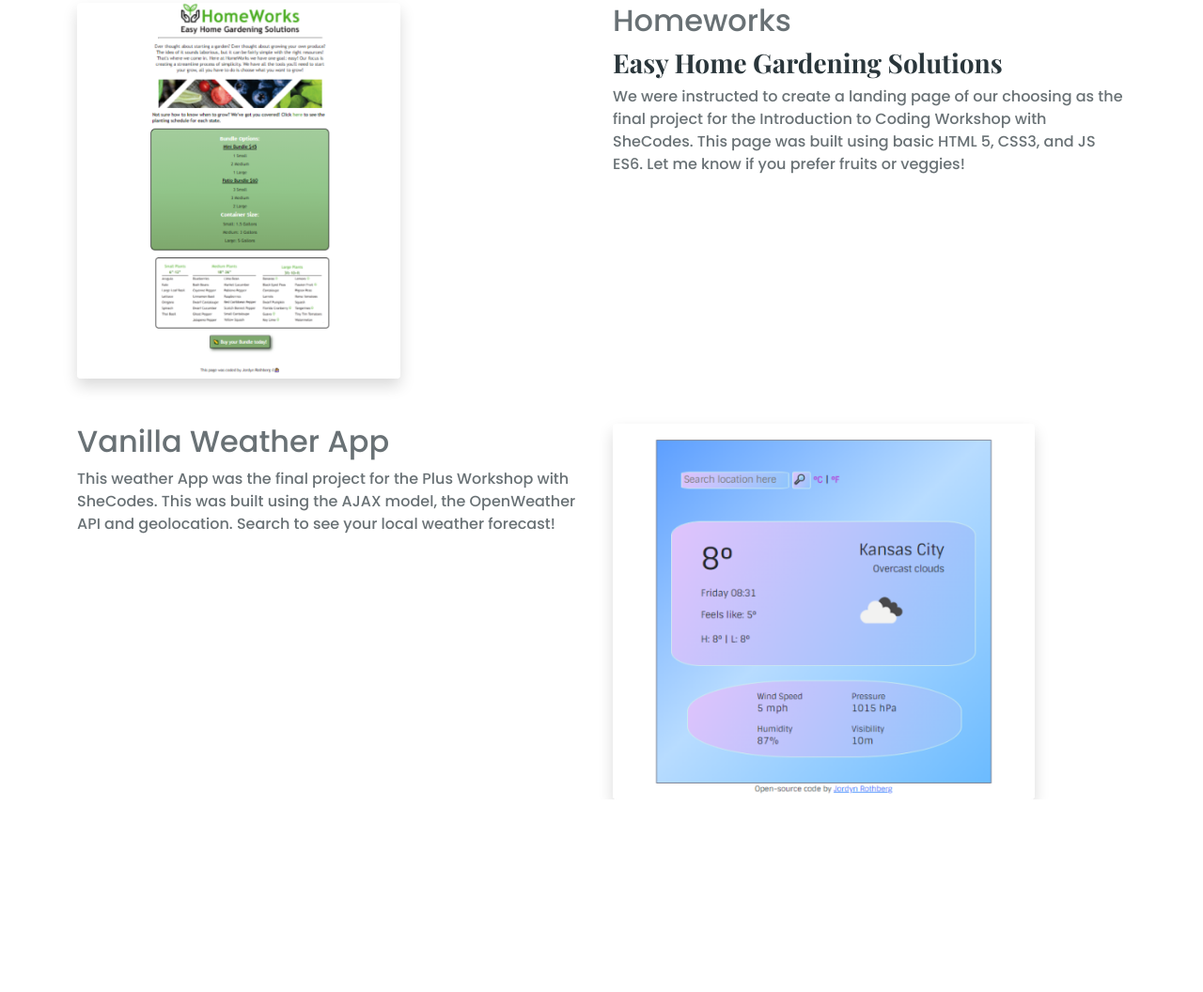
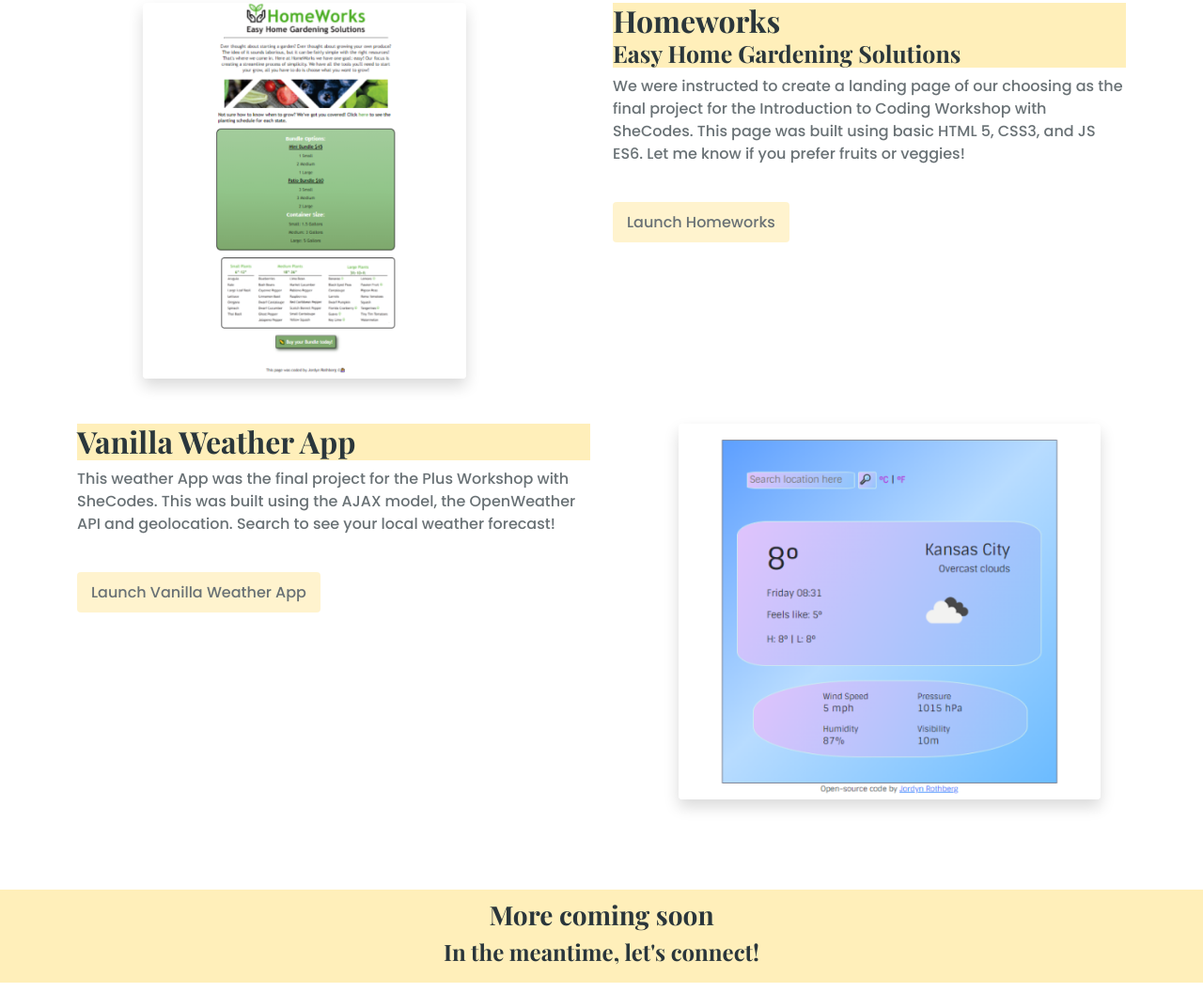
Before and after one commit to jayyroth/jordyns-portfolio-project, a plain HTML site: page myworks.html in a window 1280 px wide. Shown: the part 552-1608 px from the top of the page at 94% size. Before the commit the page ends 1403 px from the top, so only its background shows below. Drawn offline with nearby package versions, Linux system fonts and the light colour scheme.

Commit message:
Styled MyWorks page; updated organization of code
Images needed to be more centered in the column; margins were adjusted

```diff
--- a/myworks.html
+++ b/myworks.html
@@ -79,33 +79,52 @@
           <img
             src="/Images/intro-final-project.PNG"
             alt="Homeworks Landing Page"
-            class="img-fluid rounded shadow"
+            class="img-fluid rounded shadow project-img"
           />
         </div>
         <div class="col-6">
-          <h2>Homeworks</h2>
-          <h3>Easy Home Gardening Solutions</h3>
-          <p>
-            We were instructed to create a landing page of our choosing as the
-            final project for the Introduction to Coding Workshop with SheCodes.
-            This page was built using basic HTML 5, CSS3, and JS ES6. Let me
-            know if you prefer fruits or veggies!
-          </p>
+            <h2 class="mb-0 project-summary">Homeworks</h2>
+            <h3 class="homeworks-subheading project-summary">Easy Home Gardening Solutions</h3>
+            <p>
+              We were instructed to create a landing page of our choosing as the
+              final project for the Introduction to Coding Workshop with
+              SheCodes. This page was built using basic HTML 5, CSS3, and JS
+              ES6. Let me know if you prefer fruits or veggies!
+            </p>
+          <div class="mt-5">
+            <a href="#" class="project-link">Launch Homeworks</a>
+          </div>
         </div>
       </div>
-      <div class="row mt-5">
+      <div class="row mt-5 mb-5">
         <div class="col-6">
-          <h2>Vanilla Weather App</h2>
+          <h2 class="project-summary">Vanilla Weather App</h2>
           <p>
             This weather App was the final project for the Plus Workshop with
             SheCodes. This was built using the AJAX model, the OpenWeather API
             and geolocation. Search to see your local weather forecast!
           </p>
+          <div class="mt-5">
+            <a
+              href="https://nervous-hypatia-b66e4d.netlify.app/"
+              target="_blank"
+              class="project-link"
+              >Launch Vanilla Weather App</a
+            >
+          </div>
         </div>
         <div class="col-6">
-          <img src="/Images/plus-final-project.PNG" alt="Vanilla Weather App" class="img-fluid rounded shadow">
+          <img
+            src="/Images/plus-final-project.PNG"
+            alt="Vanilla Weather App"
+            class="img-fluid rounded shadow project-img mb-5"
+          />
         </div>
       </div>
     </div>
+    <section class="coming-soon">
+    <h3>More coming soon</h3>
+    <h4>In the meantime, let's connect!</h4>
+  </section>
   </body>
 </html>
--- a/style/portfolio.css
+++ b/style/portfolio.css
@@ -1,5 +1,5 @@
 :root {
-  --primary-background: #ffefba;
+  --primary-background-color: #ffefba;
   --heading-font-family: "Playfair Display", serif;
   --primary-font-family: "Poppins", sans-serif;
   --primary-font-color: #2a363b;
@@ -21,16 +21,17 @@ h1 {
 }
 
 p,
-h2 {
+.homepage-h2 {
   font-family: var(--primary-font-family);
   font-weight: normal;
   color: var(--primary-font-color);
   opacity: 0.7;
 }
 
-
-.hero, .about-section, .myworks-section {
-  background: var(--primary-background);
+.hero,
+.about-section,
+.myworks-section {
+  background: var(--primary-background-color);
   padding: 160px 20px;
   text-align: center;
 }
@@ -46,14 +47,6 @@ h2 {
   font-size: 36px;
   font-weight: bold;
   margin: 0;
-}
-
-.btn-branding {
-  background-color: #fddd73;
-  border-radius: 4px;
-  color: #ffffff;
-  font-weight: bolder;
-  padding: 15px 20px;
 }
 
 .about-section {
@@ -74,7 +67,8 @@ h2 {
   height: 400px;
 }
 
-.portfolio-link a, .resume-link a {
+.portfolio-link a,
+.resume-link a {
   text-decoration: none;
   color: var(--primary-font-color);
   opacity: 0.7;
@@ -82,8 +76,42 @@ h2 {
   border-radius: 5px;
   margin-top: 30px;
   padding: 10px 20px;
+  font-family: var(--primary-font-family);
 }
 
-.portfolio-link a:hover, .resume-link a:hover {
+.portfolio-link a:hover,
+.resume-link a:hover,
+.project-link:hover {
   font-weight: bold;
+  color: var(--primary-font-color);
 }
+
+.homeworks-subheading {
+  font-size: 25px;
+}
+
+.project-summary {
+  background-color: var(--primary-background-color);
+}
+
+.project-img {
+  margin-left: 70px;
+}
+
+.project-link {
+  padding: 10px 15px;
+  border-radius: 4px;
+  background-color: var(--primary-background-color);
+  text-decoration: none;
+  color: var(--primary-font-color);
+  opacity: 0.7;
+  font-family: var(--primary-font-family);
+}
+
+.coming-soon {
+    background: var(--primary-background-color);
+    padding: 10px 20px;
+    text-align: center;
+    margin-bottom: 10px;
+  }
+}
```
Also changed, not shown: about.html (+1 -1 lines), index.html (+1 -1 lines).
